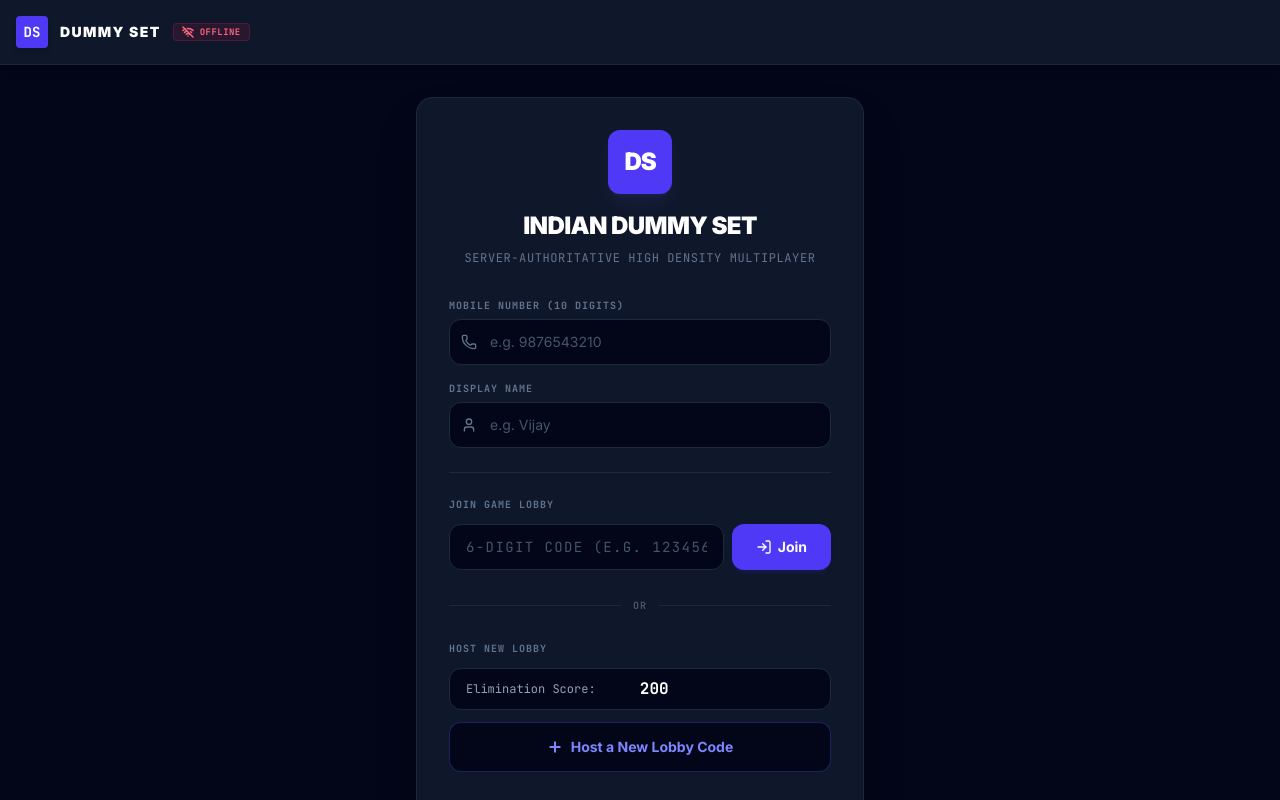
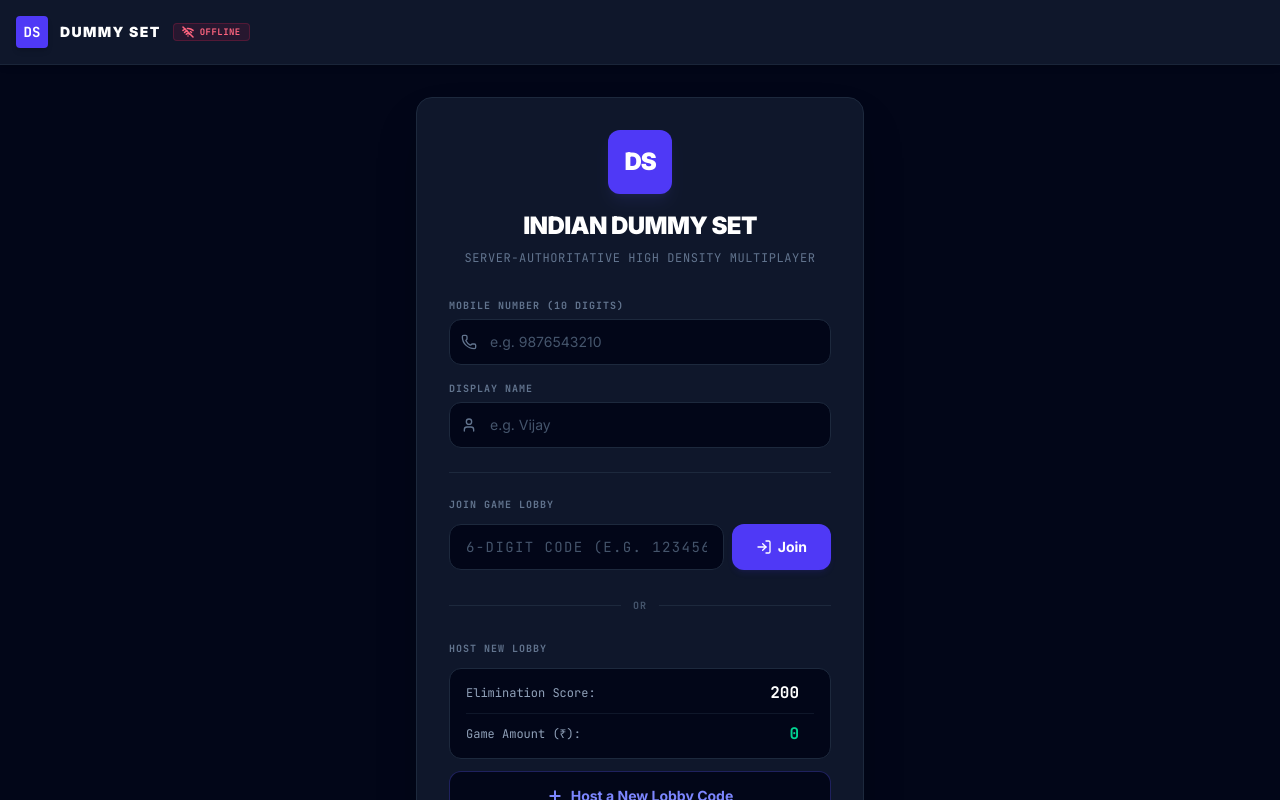
Before and after one commit to vijay143s/Indian-dummy-set, a React (Vite) app: page / in a window 1280 px wide. Shown: the top 800 px of the page. Built offline with nearby package versions, Linux system fonts and the light colour scheme; no server answers.

Commit message:
feat: Add game amount configuration for lobby creation

```diff
--- a/server.ts
+++ b/server.ts
@@ -287,9 +287,9 @@ async function startServer() {
     });
 
     // Create a new lobby (Host action)
-    socket.on("createLobby", async (data: { mobile: string; username: string }, callback) => {
+    socket.on("createLobby", async (data: { mobile: string; username: string; maxScore: number; gameAmount: number }, callback) => {
       try {
-        const { mobile, username } = data;
+        const { mobile, username, maxScore, gameAmount } = data;
         if (!mobile || !username) {
           return callback({ error: "Mobile number and Name are required to create a lobby." });
         }
@@ -299,7 +299,7 @@ async function startServer() {
         await getOrCreateUser(uid, mobile, username);
 
         // Create game
-        const game = await createGame();
+        const game = await createGame(maxScore || 200, gameAmount || 0);
         callback({ success: true, gameCode: game.code });
       } catch (e: any) {
         console.error("Error creating lobby:", e);
--- a/src/App.tsx
+++ b/src/App.tsx
@@ -117,14 +117,14 @@ export default function App() {
   };
 
   // Create new lobby action (Host)
-  const handleCreateGame = async (mobile: string, name: string) => {
+  const handleCreateGame = async (mobile: string, name: string, maxScore: number, gameAmount: number) => {
     if (!socketInstance) {
       setErrorMsg("Unable to create game: Connection currently inactive.");
       return;
     }
 
     try {
-      socketInstance.emit("createLobby", { mobile, username: name }, (resp: any) => {
+      socketInstance.emit("createLobby", { mobile, username: name, maxScore, gameAmount }, (resp: any) => {
         if (resp && resp.error) {
           setErrorMsg(resp.error);
         } else if (resp && resp.success) {
--- a/src/components/GameBoard.tsx
+++ b/src/components/GameBoard.tsx
@@ -808,7 +808,7 @@ export const GameBoard: React.FC<GameBoardProps> = ({
             <span className="text-sm font-black tracking-lighter font-mono">DS</span>
           </div>
           <h1 className="text-lg font-bold tracking-tight uppercase text-white">
-            Indian Dummy Set <span className="text-slate-500 font-medium text-xs font-mono ml-2 hidden sm:inline">| Code: {game.code}</span>
+            Indian Dummy Set <span className="text-slate-500 font-medium text-xs font-mono ml-2 hidden sm:inline">| Code: {game.code} | Max: {game.maxScore || 200} | Amt: ₹{game.gameAmount || 0}</span>
           </h1>
         </div>
 
--- a/src/components/LobbyPortal.tsx
+++ b/src/components/LobbyPortal.tsx
@@ -16,6 +16,7 @@ export const LobbyPortal: React.FC<LobbyPortalProps> = ({
   const [mobile, setMobile] = useState('');
   const [name, setName] = useState('');
   const [maxScore, setMaxScore] = useState<number | string>(200);
+  const [gameAmount, setGameAmount] = useState<number | string>(0);
   const [submitting, setSubmitting] = useState(false);
 
   // Load from local storage on mount
@@ -59,7 +60,8 @@ export const LobbyPortal: React.FC<LobbyPortalProps> = ({
     setSubmitting(true);
     persistIdentity();
     const finalScore = typeof maxScore === 'number' ? maxScore : parseInt(maxScore) || 200;
-    onCreateGame(mobile, name, finalScore);
+    const finalAmount = typeof gameAmount === 'number' ? gameAmount : parseInt(gameAmount) || 0;
+    onCreateGame(mobile, name, finalScore, finalAmount);
     setTimeout(() => setSubmitting(false), 2000);
   };
 
@@ -156,7 +158,8 @@ export const LobbyPortal: React.FC<LobbyPortalProps> = ({
         {/* Create Match Controls */}
         <div className="flex flex-col gap-3">
           <label className="text-[10px] font-mono text-slate-500 uppercase tracking-widest font-bold">Host New Lobby</label>
-          <div className="flex gap-2 items-center bg-slate-950 px-4 py-2 rounded-xl border border-slate-800">
+          <div className="flex flex-col gap-2 bg-slate-950 px-4 py-3 rounded-xl border border-slate-800">
+            <div className="flex justify-between items-center w-full">
               <span className="text-xs font-mono text-slate-400">Elimination Score:</span>
               <input
                 type="number"
@@ -166,6 +169,18 @@ export const LobbyPortal: React.FC<LobbyPortalProps> = ({
                 min={50}
                 max={1000}
               />
+            </div>
+            <div className="w-full border-t border-slate-800/50" />
+            <div className="flex justify-between items-center w-full">
+              <span className="text-xs font-mono text-slate-400">Game Amount (₹):</span>
+              <input
+                type="number"
+                value={gameAmount}
+                onChange={(e) => setGameAmount(e.target.value === '' ? '' : parseInt(e.target.value))}
+                className="w-20 bg-transparent text-emerald-400 font-bold font-mono text-right focus:outline-none"
+                min={0}
+              />
+            </div>
           </div>
           <button
             onClick={handleCreate}
--- a/src/db/game-queries.ts
+++ b/src/db/game-queries.ts
@@ -12,7 +12,7 @@ function generateGameCode(): string {
 }
 
 // 1. Create a Game Lobby
-export async function createGame(maxScore: number = 200): Promise<GameType> {
+export async function createGame(maxScore: number = 200, gameAmount: number = 0): Promise<GameType> {
   try {
     const code = generateGameCode();
     const result = await db.insert(games)
@@ -20,6 +20,7 @@ export async function createGame(maxScore: number = 200): Promise<GameType> {
         code,
         status: 'waiting',
         maxScore,
+        gameAmount,
         roundNumber: 1,
       })
       .returning();
--- a/src/db/schema.ts
+++ b/src/db/schema.ts
@@ -15,6 +15,7 @@ export const games = sqliteTable("games", {
   code: text("code").notNull().unique(), // Access code (e.g., 'DS-1029')
   status: text("status").notNull().default("waiting"), // 'waiting', 'toss', 'playing', 'round_finished', 'finished'
   maxScore: integer("max_score").notNull().default(200), // Elimination threshold
+  gameAmount: integer("game_amount").notNull().default(0), // Amount for the game
   currentTurnPlayerId: integer("current_turn_player_id"), // Reference to players.id
   dealerPlayerId: integer("dealer_player_id"), // Reference to players.id
   roundNumber: integer("round_number").notNull().default(1),
--- a/src/types.ts
+++ b/src/types.ts
@@ -43,6 +43,7 @@ export interface GameType {
   wildCardRank: string | null;
   winnerPlayerId: number | null;
   maxScore: number;
+  gameAmount: number;
   createdAt?: string | Date | null;
   updatedAt?: string | Date | null;
 }
```
Lines whose indentation alone changed are shown as unchanged.
